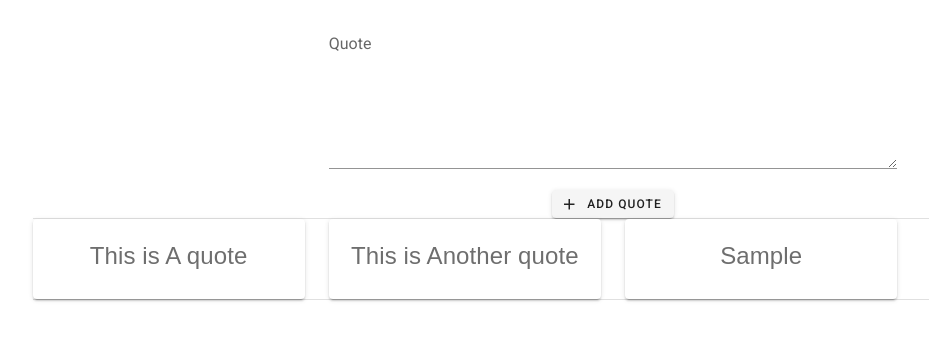
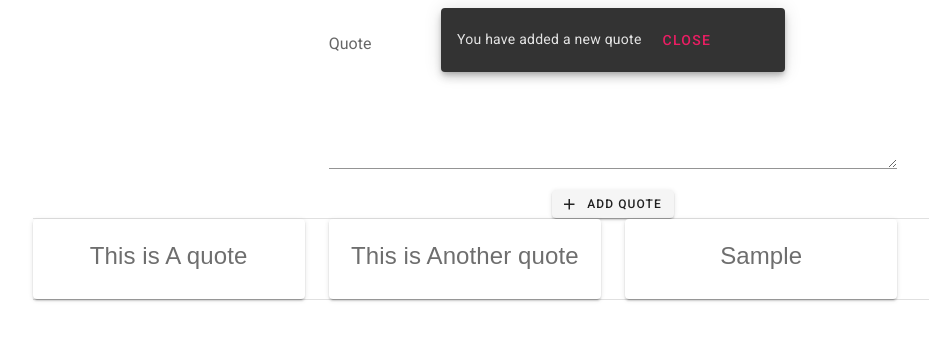
Before and after one commit to windate3411/vue-quote-app, a Vue app: page / in a window 1280 px wide. Both pictures are taken after typing "Sample" into the empty fields and a click on the button "ADD QUOTE". Shown: the top 340 px of the page, without its empty margins (27-956 px from the left). Built offline with nearby package versions, Linux system fonts and the light colour scheme; a web font is replaced by a local one.

Commit message:
add a simple snackbar

```diff
--- a/src/App.vue
+++ b/src/App.vue
@@ -1,6 +1,10 @@
 <template>
   <v-app>
     <v-content>
+      <v-snackbar v-model="snackbar" top timeout="3000">
+        {{ text }}
+        <v-btn color="pink" text @click="snackbar = false">Close</v-btn>
+      </v-snackbar>
       <v-container>
         <NewQuote @addQuote="updateQuotes" />
         <v-divider></v-divider>
@@ -28,11 +32,14 @@ export default {
 
   data: () => ({
     quotes: ['This is A quote', 'This is Another quote'],
-    maxQuotes: 10
+    maxQuotes: 10,
+    snackbar: false,
+    text: 'You have added a new quote',
   }),
   methods: {
     updateQuotes(quote) {
       this.quotes.push(quote)
+      this.snackbar = true
     }
   },
 };
```
